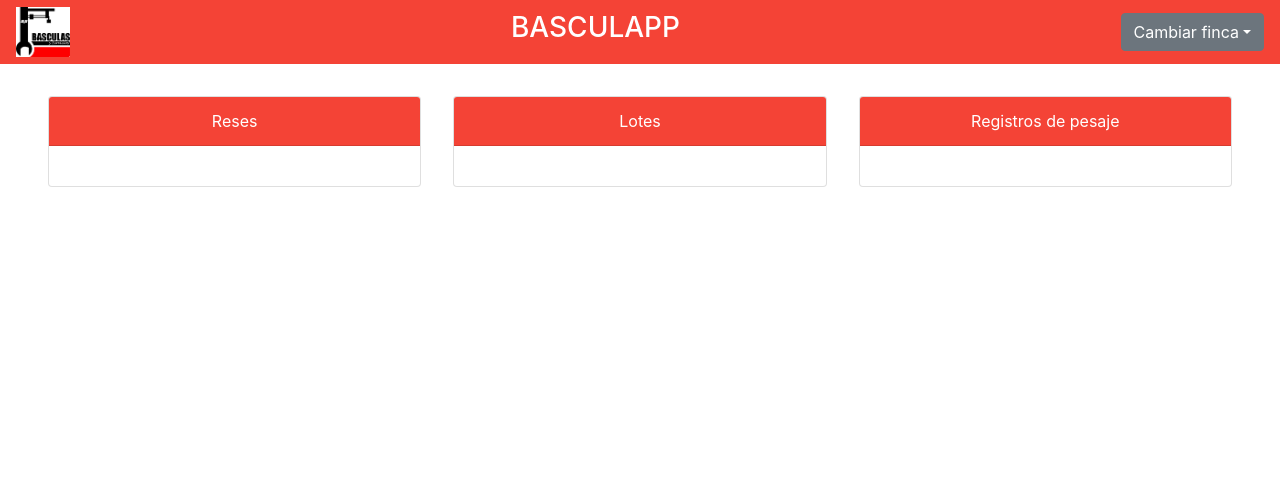
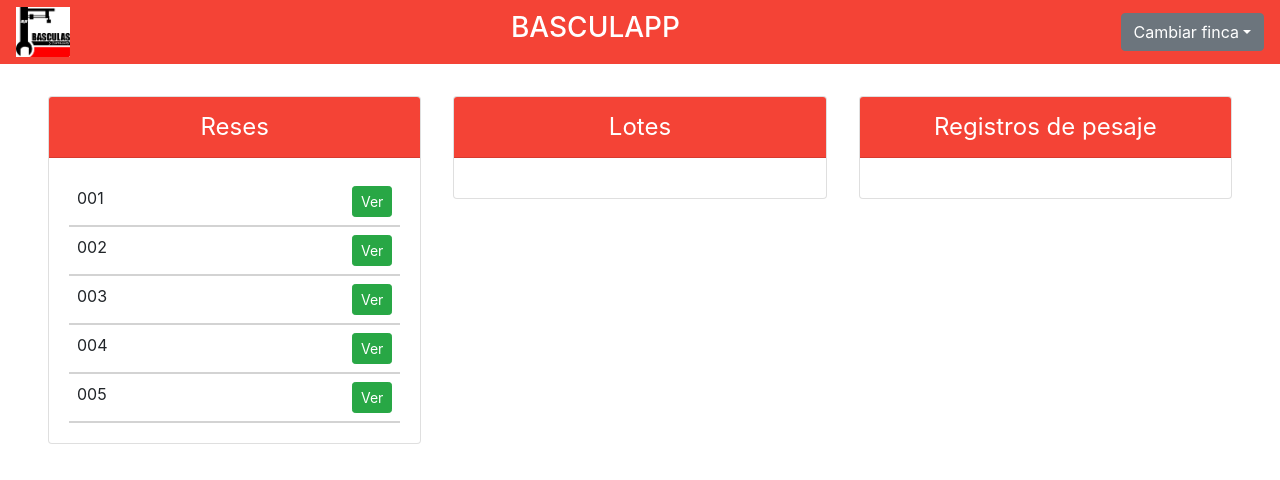
Before and after one commit to oscargps/basculapp, a React (Create React App) app: page / in a window 1280 px wide. Shown: the top 480 px of the page. Built offline with nearby package versions, Linux system fonts and the light colour scheme.

Commit message:
tableItem

```diff
--- /dev/null
+++ b/src/components/TablaItem.jsx
@@ -0,0 +1,14 @@
+import React from 'react';
+import '../styles/components/tablaItem.css'
+
+const TablaItem = (props) => {
+    const {titulo} = props
+    return(
+        <div className="TablaItem">
+            {titulo}
+            <button className="btn btn-success btn-sm">Ver</button>
+        </div>
+    )
+}
+
+export default TablaItem
--- a/src/components/tabla.jsx
+++ b/src/components/tabla.jsx
@@ -1,21 +1,18 @@
-import React from 'react';
-import '../styles/components/tabla.css'
+import React from "react";
+import "../styles/components/tabla.css";
+import TablaItem from "./TablaItem";
 
-const Tabla = (props) => {
-    const { titulo } = props;
-    return (
-
+const Tabla = ({ titulo, datos }) => (
   <div className="Tabla">
     <div className="card">
-                <div className="card-header Tabla-header">
-                    {titulo}
-                </div>
+      <div className="card-header Tabla-header">{titulo}</div>
       <div className="card-body">
-
+        {datos.length > 0 && (datos.map((res) => (
+          <TablaItem key={res.id} titulo={res.numero} />
+        )))}
       </div>
     </div>
   </div>
-    )
-}
+);
 
 export default Tabla;
--- a/src/pages/dashboard.jsx
+++ b/src/pages/dashboard.jsx
@@ -1,15 +1,58 @@
-import React from 'react';
-import '../styles/pages/dashboard.css'
-import Tabla from '../components/tabla'
+import React from "react";
+import "../styles/pages/dashboard.css";
+import Tabla from "../components/tabla";
 
-const Dashboard = ()=>{
-    return(
-        <div className="Dashboard">
-            <Tabla titulo="Reses" />
-            <Tabla titulo="Lotes" />
-            <Tabla titulo="Registros de pesaje" />
-        </div>
-    )
-}
+const Dashboard = (props) => {
+  const Reses = [
+    {
+      id: "100_1_001",
+      numero: "001",
+      lote: "100_1_PR",
+      genero: "M",
+      subgenero: "Ceba",
+      obs: null,
+    },
+    {
+      id: "100_1_002",
+      numero: "002",
+      lote: "100_1_PR",
+      genero: "M",
+      subgenero: "Ceba",
+      obs: null,
+    },
+    {
+      id: "100_1_003",
+      numero: "003",
+      lote: "100_1_PR",
+      genero: "M",
+      subgenero: "Ceba",
+      obs: null,
+    },
+    {
+      id: "100_1_004",
+      numero: "004",
+      lote: "100_1_PR",
+      genero: "M",
+      subgenero: "Ceba",
+      obs: null,
+    },
+    {
+      id: "100_1_005",
+      numero: "005",
+      lote: "100_1_PR",
+      genero: "M",
+      subgenero: "Ceba",
+      obs: null,
+    },
+  ];
 
-export default Dashboard
+  return (
+    <div className="Dashboard">
+      <Tabla titulo="Reses" datos={Reses}/>
+      <Tabla titulo="Lotes" datos=""/>
+      <Tabla titulo="Registros de pesaje" datos=""/>
+    </div>
+  );
+};
+
+export default Dashboard;
--- a/src/styles/components/tabla.css
+++ b/src/styles/components/tabla.css
@@ -7,6 +7,8 @@
 .Tabla-header{
     background-color: #F44336;
     color: white;
+    /* font-weight: bold; */
+    font-size:1.5em
 }
 
 @media only screen and (max-width: 600px) {
--- /dev/null
+++ b/src/styles/components/tablaItem.css
@@ -0,0 +1,6 @@
+.TablaItem{
+    border-bottom: 2px solid lightgray;
+    padding:.5em;
+    display: flex;
+    justify-content:space-between;
+}
--- a/src/styles/pages/dashboard.css
+++ b/src/styles/pages/dashboard.css
@@ -3,7 +3,6 @@
     padding: 2em;
     display: flex;
     justify-content:space-around;
-    align-items:center;
 }
 
 @media only screen and (max-width: 600px) {
```
Lines whose indentation alone changed are shown as unchanged.
